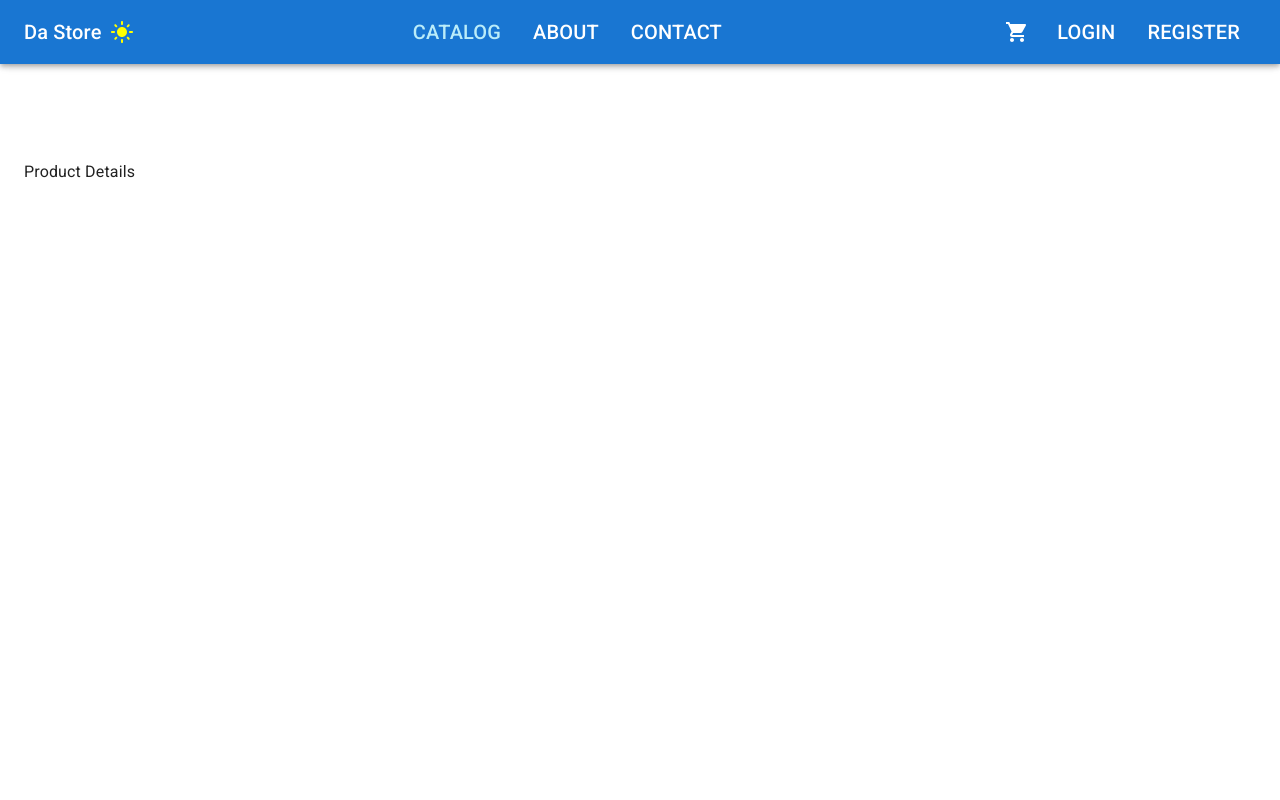
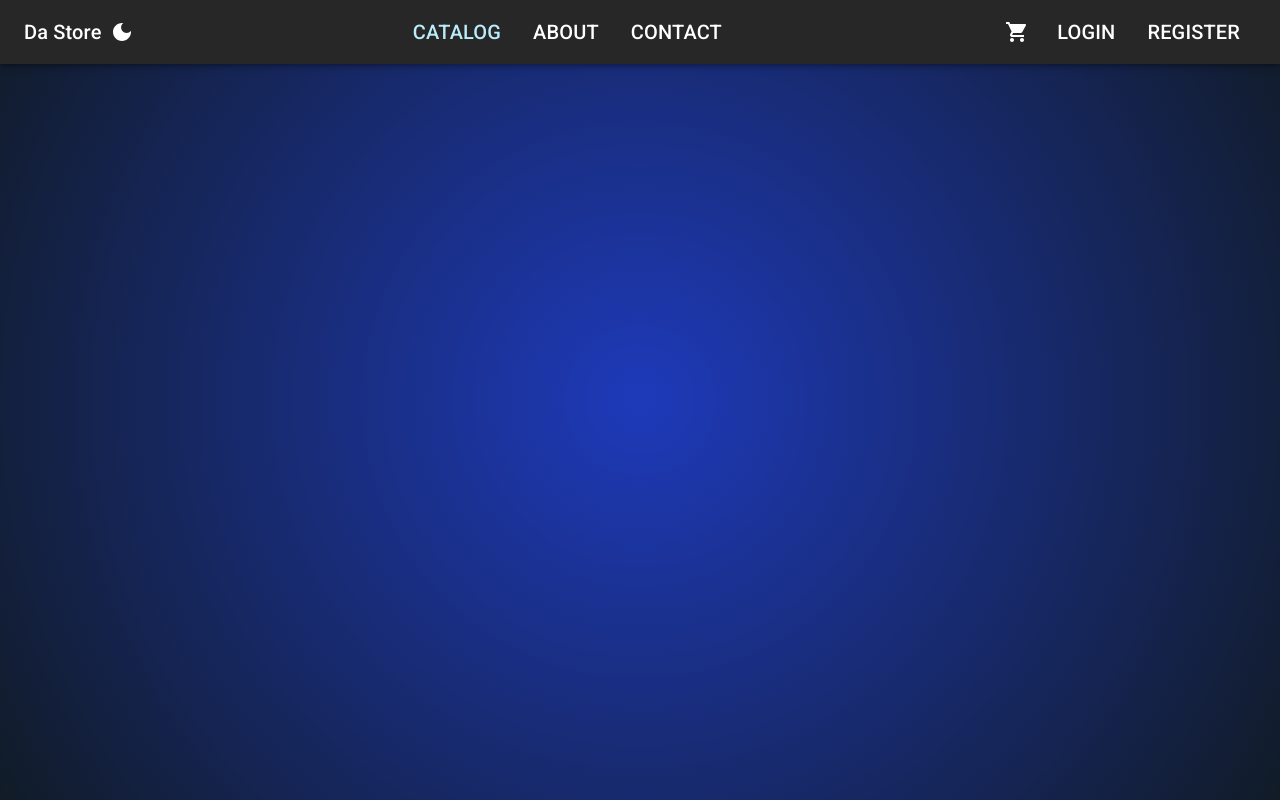
Before and after one commit to TBetcha/EcommerceStore, a React (Vite) app in the folder frontend/client/: page /catalog/1 in a window 1280 px wide. Built offline with nearby package versions, Linux system fonts and the light colour scheme; no server answers.

Commit message:
fetch individual product with view button on card

```diff
--- a/frontend/client/src/App.tsx
+++ b/frontend/client/src/App.tsx
@@ -4,7 +4,7 @@
 import { Outlet } from "react-router-dom"
 
 function App() {
-  const [ darkMode, setDarkMode ] = useState<boolean>(false)
+  const [ darkMode, setDarkMode ] = useState<boolean>(true)
   const paletteType = darkMode ? 'dark' : 'light'
   const theme = createTheme({
     palette: {
--- a/frontend/client/src/features/catalog/ProductCard.tsx
+++ b/frontend/client/src/features/catalog/ProductCard.tsx
@@ -1,5 +1,6 @@
 import { Button, Card, CardMedia, CardContent, CardActions, Typography } from "@mui/material";
-import type Product from "../../app/models/product";
+import type {Product} from "../../app/models/product";
+import { Link } from "react-router-dom";
 
 type Props = {
   product: Product
@@ -10,11 +11,12 @@
   return (
     <Card elevation={3}
       sx={{
-        width:280,
-        borderRadius:2,
+        width: 280,
+        borderRadius: 2,
         display: 'flex',
-        flexDirection:'column',
-        justifyContent:'space-between'}}
+        flexDirection: 'column',
+        justifyContent: 'space-between'
+      }}
     >
       <CardMedia
         sx={{ height: 240, backgroundSize: 'cover' }}
@@ -38,7 +40,7 @@
       </CardContent>
       <CardActions sx={{ justifyContext: 'space-between' }} >
         <Button>Add to card</Button>
-        <Button>View</Button>
+        <Button component={Link} to={`/catalog/${product.id}`}>View</Button>
       </CardActions>
 
     </Card>
--- a/frontend/client/src/features/catalog/ProductDetails.tsx
+++ b/frontend/client/src/features/catalog/ProductDetails.tsx
@@ -1,5 +1,19 @@
+import { useParams } from "react-router-dom"
+import type { Product } from "../../app/models/product"
+import { useEffect, useState } from "react"
+
 export default function ProductDetails() {
+  const { id } = useParams()
+  const [product, setProduct] = useState<Product | null>()
+
+  useEffect(() => {
+    fetch(`https://localhost:5001/api/products/${id}`)
+      .then(response => response.json())
+      .then(data => setProduct(data))
+      .catch(error => console.log(error))
+  }, [id])
+
   return (
-    <div>Product Details</div>
+    <div>{product?.name}</div>
   )
 }
```
